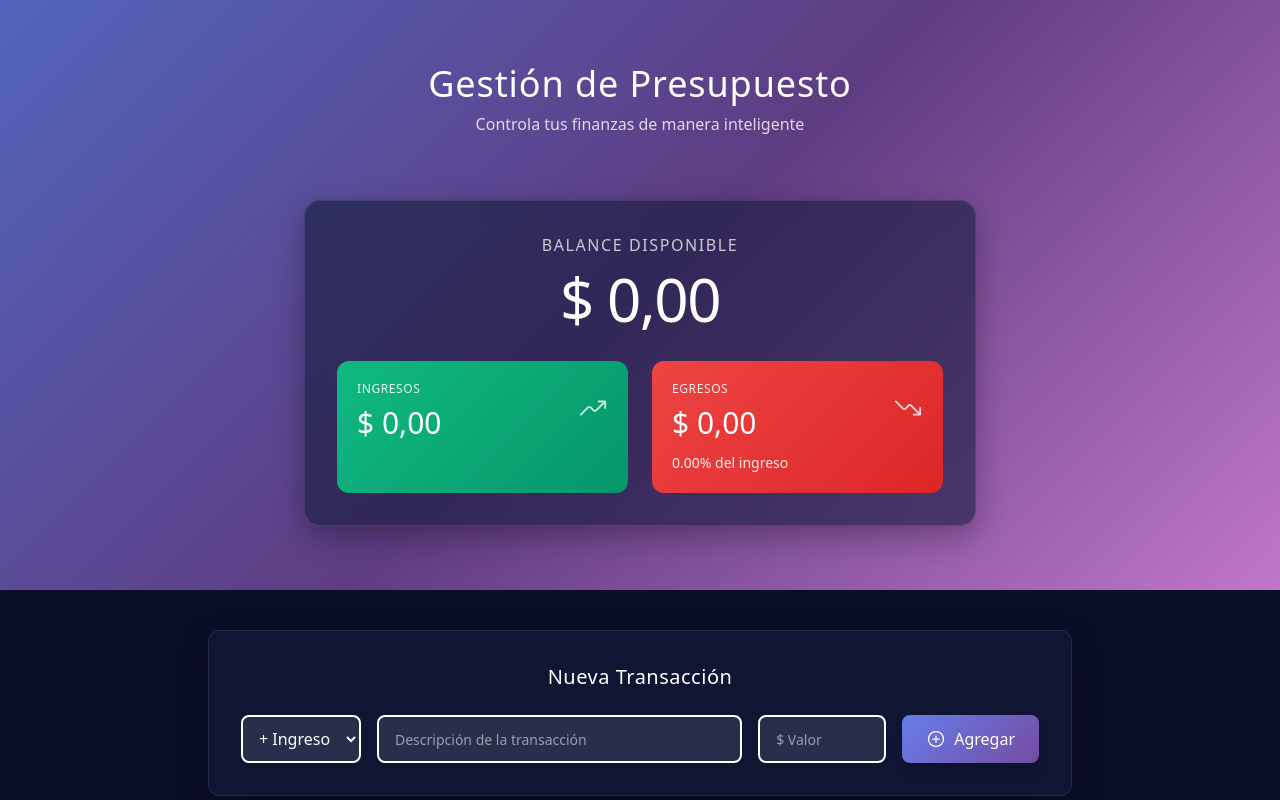
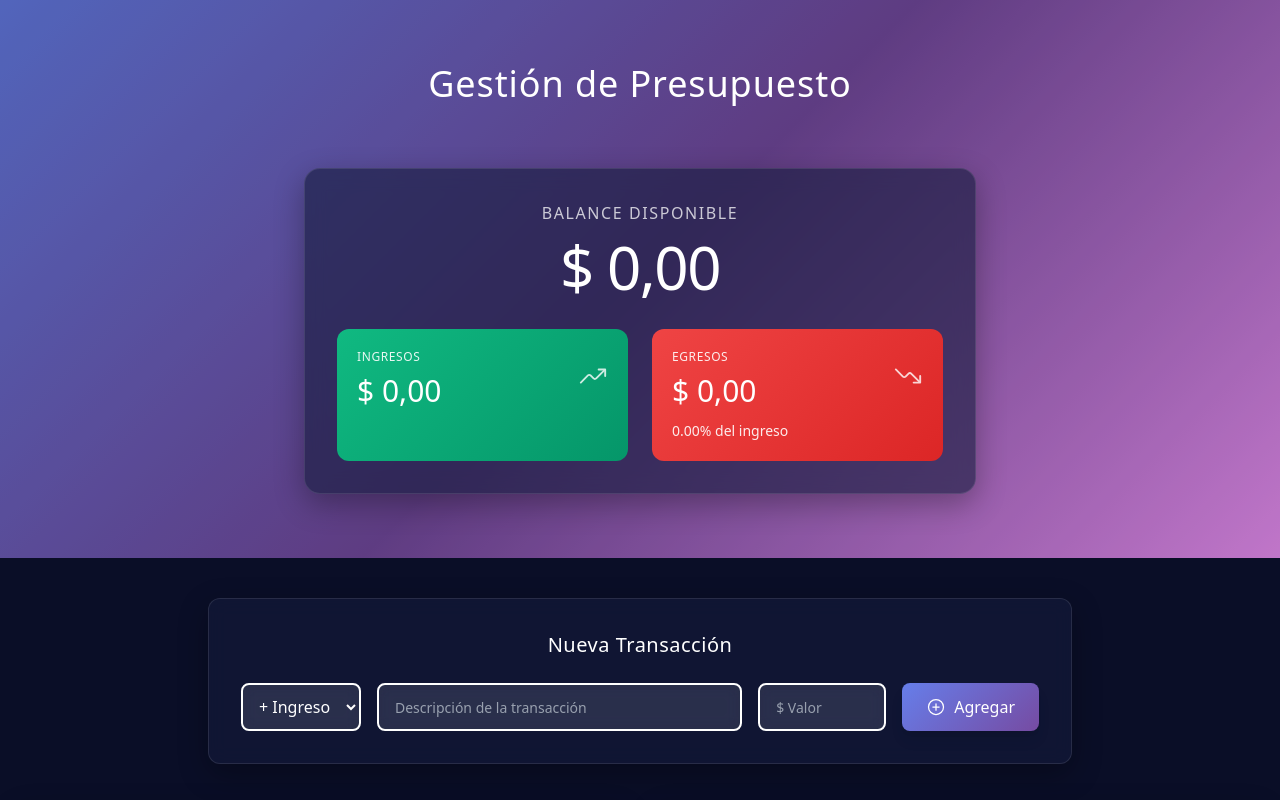
Before and after one commit to onejulian/presupuesto-app, a website: page index.html in a window 1280 px wide. Shown: the top 800 px of the page. Drawn offline with nearby package versions, Linux system fonts and the light colour scheme.

Commit message:
Remove redundant subtitle from the main header in index.html to streamline content presentation.

```diff
--- a/index.html
+++ b/index.html
@@ -66,7 +66,6 @@
             <!-- Título principal -->
             <div class="text-center mb-12 md:mb-16">
                 <h1 class="text-3xl md:text-4xl font-light mb-2 tracking-wide">Gestión de Presupuesto</h1>
-                <p class="text-sm md:text-base opacity-80 font-light">Controla tus finanzas de manera inteligente</p>
             </div>
 
             <!-- Card de Presupuesto Principal -->
```
